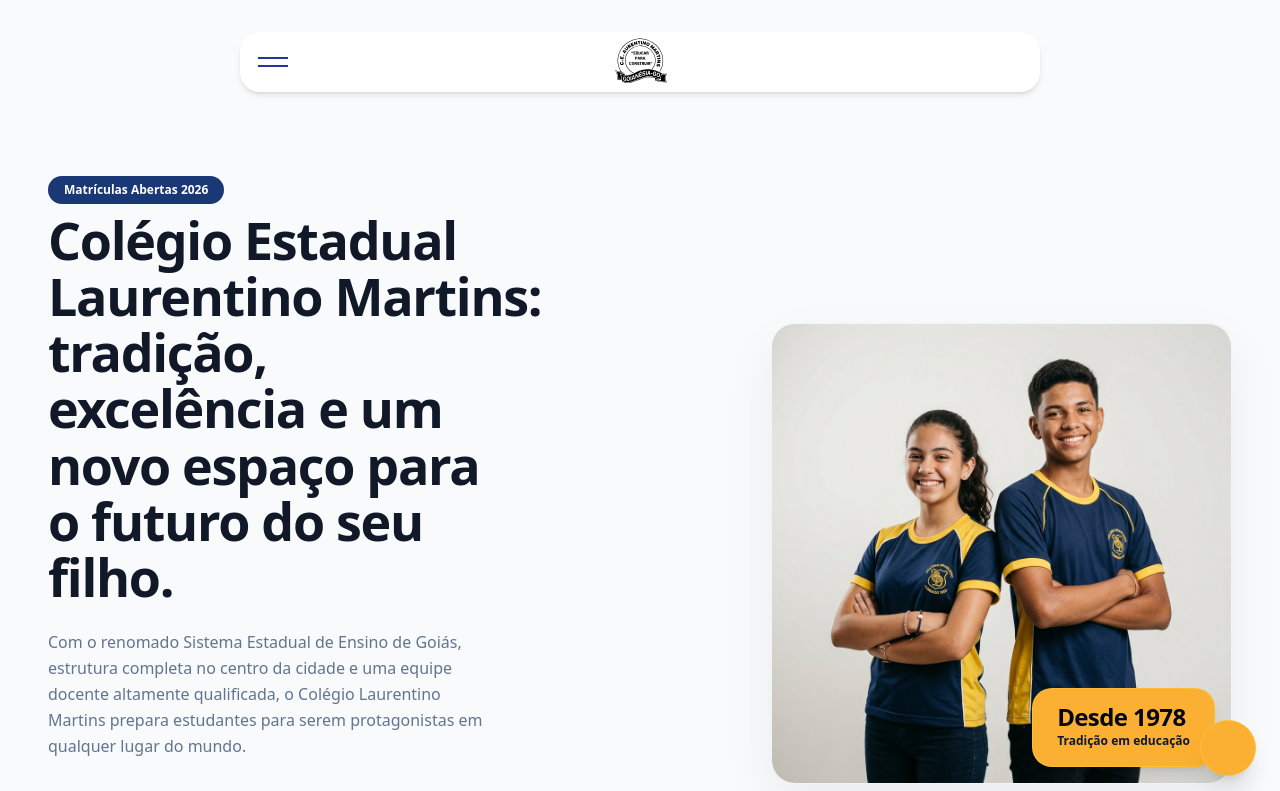
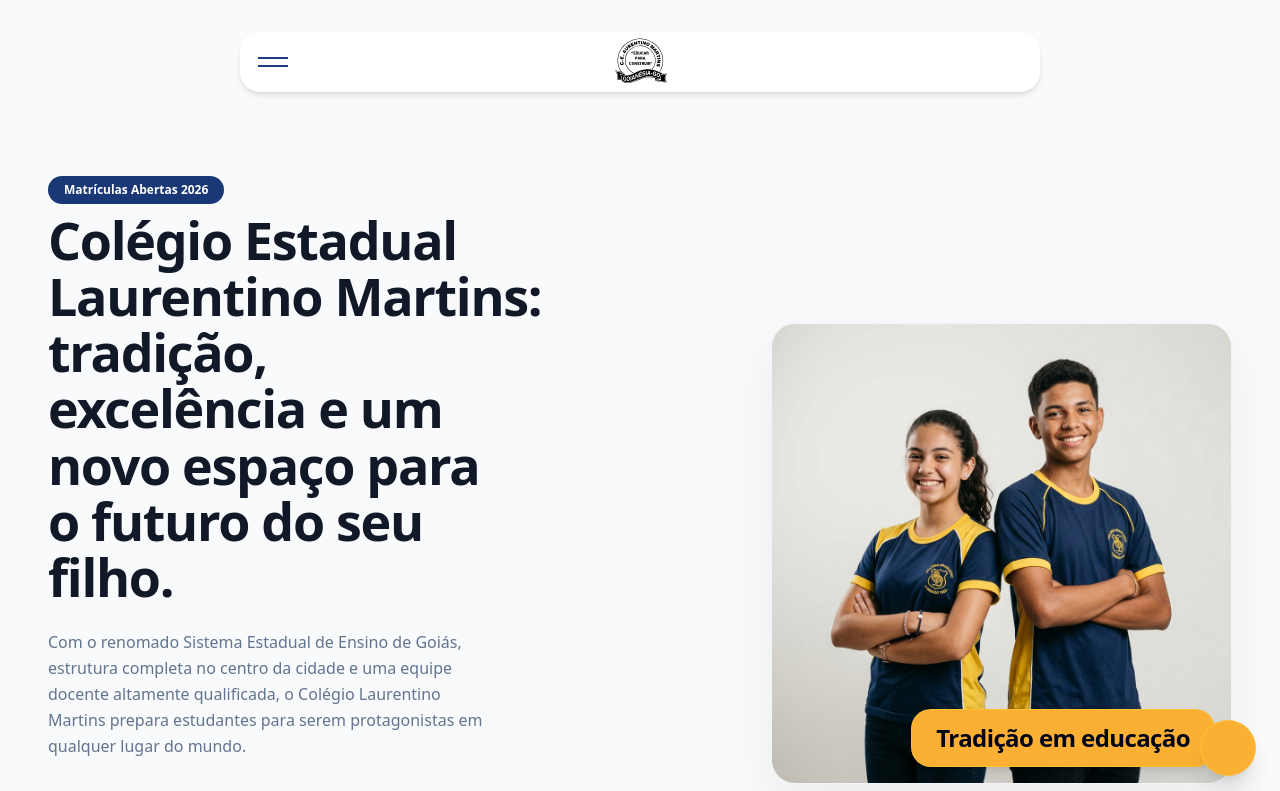
Before and after one commit to AlfaInfo3/tcc, a Next.js app: page /matriculas in a window 1280 px wide. Shown: the top 791 px of the page. Built offline with nearby package versions, Linux system fonts and the light colour scheme; some icons are missing.

Commit message:
fix: remove icone do badge e ajusta texto do card de matriculas

```diff
--- a/src/app/matriculas/page.tsx
+++ b/src/app/matriculas/page.tsx
@@ -225,10 +225,7 @@ export default function MatriculasPage() {
                 {/* Card Amarelo Sobreposto Fiel à Imagem 2 */}
                 <div className="absolute bottom-4 right-4 bg-[#fbb034] text-slate-950 px-6 py-4 rounded-xl shadow-lg border border-amber-300/40 text-left">
                   <p className="text-xl sm:text-2xl font-black leading-none tracking-tight">
-                    Desde 1978
-                  </p>
-                  <p className="text-xs font-bold text-slate-900 mt-1 leading-snug">
-                    Tradição em educação
+                  Tradição em educação
                   </p>
                 </div>
               </div>
--- a/src/app/page.tsx
+++ b/src/app/page.tsx
@@ -3,8 +3,6 @@
 import { useEffect, useRef } from "react";
 import Image from "next/image";
 import Link from "next/link";
-import { BookOpen01Icon } from "@hugeicons/core-free-icons";
-import { HugeIcon } from "@/components/ui/HugeIcon";
 import gsap from "gsap";
 import { ScrollTrigger } from "gsap/ScrollTrigger";
 import { Button } from "@/components/ui/button";
@@ -302,7 +300,7 @@ export default function SchoolLandingPage() {
 
               {/* Badge: border border-[#60A5FA]/40, ícone e detalhes em Azul Claro */}
               <div className="hero-badge inline-flex items-center gap-2 px-4 py-1.5 rounded-full bg-white/10 backdrop-blur-md border border-[#60A5FA]/40 text-sm tracking-wide font-medium text-white shadow-sm mb-4 md:mb-5">
-                <HugeIcon icon={BookOpen01Icon} size={16} className="text-[#60A5FA]" />
+
                 <span>Tradição & Excelência em Educação Pública</span>
               </div>
 
```
